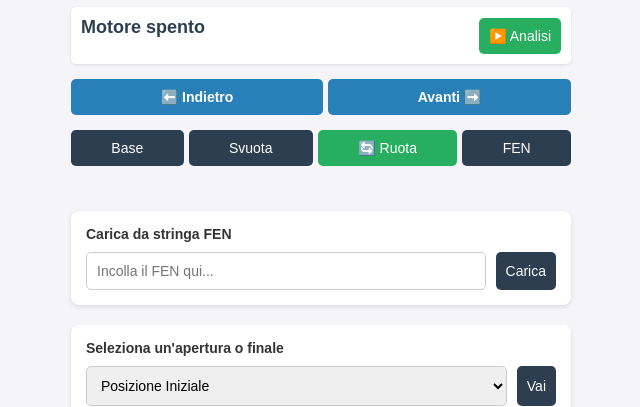
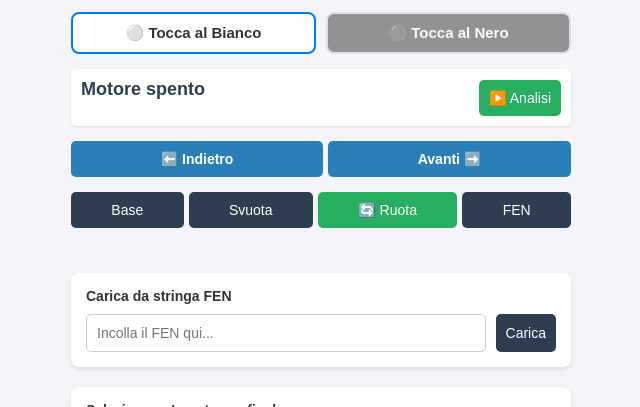
Before and after one commit to SevenGem27/Chess, a plain HTML site: page index.html in a window 1280 px wide. Shown: the part 693-1100 px from the top of the page, without its empty margins (319-959 px from the left). Drawn offline with Linux system fonts and the light colour scheme.

Commit message:
Update index.html

```diff
--- a/index.html
+++ b/index.html
@@ -16,11 +16,20 @@
 </head>
 <body>
 
-    <div class="container">
+<div class="container">
         <h2>Strumento di analisi</h2>
         <div id="myBoard" style="width: 100%"></div>
 
-        <div class="engine-panel" style="margin-top: 10px; padding: 10px; background: #fff; border-radius: 5px; box-shadow: 0 1px 3px rgba(0,0,0,0.1); display: flex; justify-content: space-between; align-items: center;">
+        <div id="turn-controls" style="display: flex; justify-content: center; gap: 10px; margin-top: 15px; font-family: -apple-system, sans-serif;">
+            <button id="btn-white" onclick="cambiaTurno('w')" style="flex: 1; padding: 10px; font-size: 15px; font-weight: bold; border-radius: 8px; border: 2px solid #007aff; background-color: #ffffff; color: #333; cursor: pointer; transition: 0.2s;">
+                ⚪️ Tocca al Bianco
+            </button>
+            <button id="btn-black" onclick="cambiaTurno('b')" style="flex: 1; padding: 10px; font-size: 15px; font-weight: bold; border-radius: 8px; border: 2px solid #ccc; background-color: #333333; color: #ffffff; opacity: 0.5; cursor: pointer; transition: 0.2s;">
+                ⚫️ Tocca al Nero
+            </button>
+        </div>
+
+        <div class="engine-panel" style="margin-top: 15px; padding: 10px; background: #fff; border-radius: 5px; box-shadow: 0 1px 3px rgba(0,0,0,0.1); display: flex; justify-content: space-between; align-items: center;">
             <div style="text-align: left;">
                 <div id="evalValue" style="font-size: 18px; font-weight: bold; color: #2c3e50;">Motore spento</div>
                 <div id="bestMoveDisplay" style="font-size: 14px; color: #7f8c8d; min-height: 16px;"></div>
```
